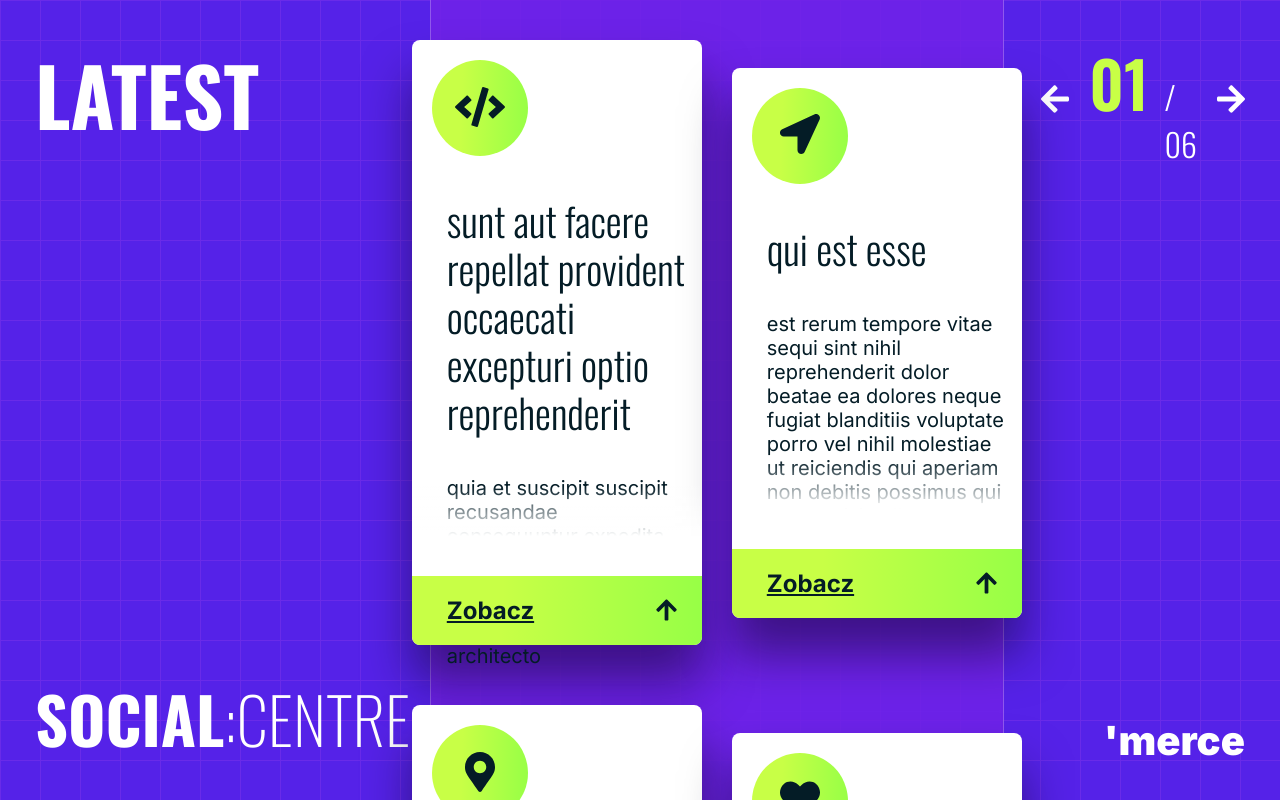
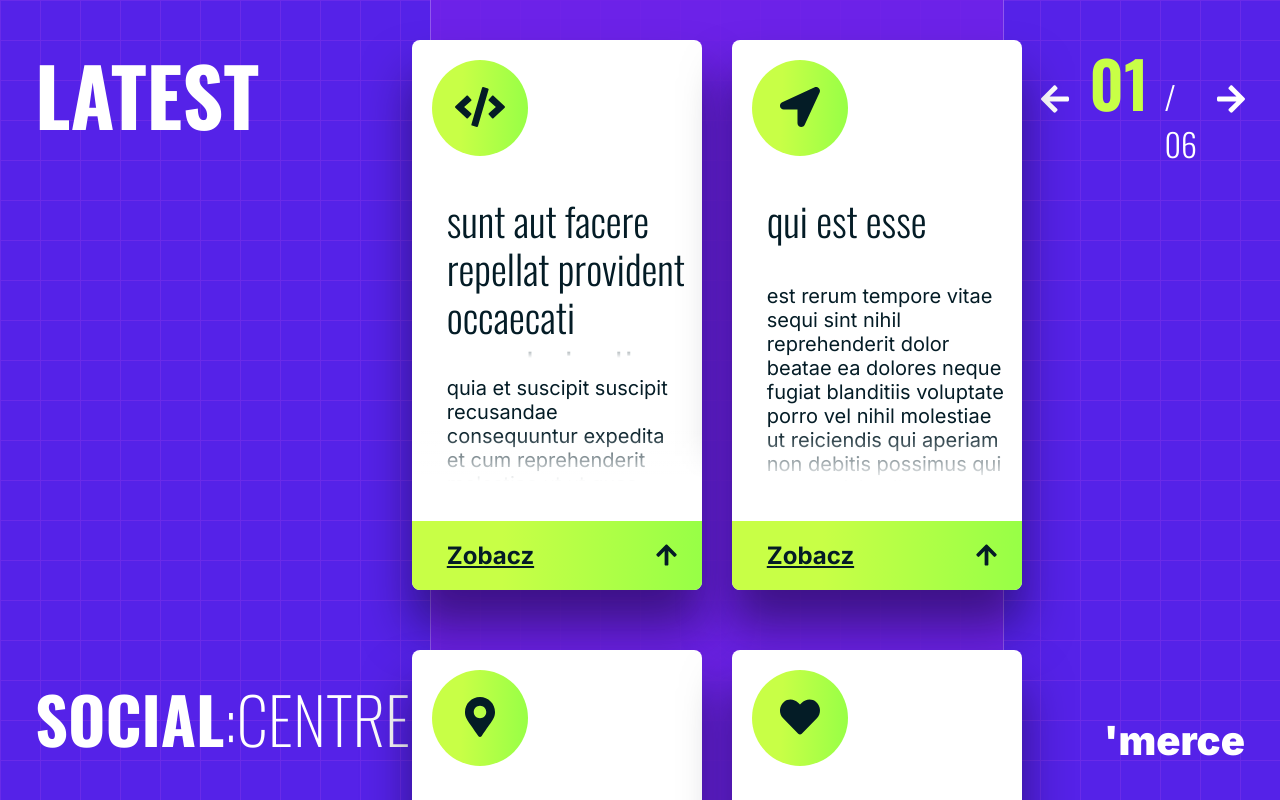
Before and after one commit to matikanek/blog-forum-sample, an Angular app in the folder blog-forum/: page /posts in a window 1280 px wide. Built offline with nearby package versions, Linux system fonts and the light colour scheme.

Commit message:
Fixing scalable problem with body text in post container

```diff
--- a/blog-forum/src/app/+posts/modules/posts-list/components/posts-list-list/posts-list-list.component.scss
+++ b/blog-forum/src/app/+posts/modules/posts-list/components/posts-list-list/posts-list-list.component.scss
@@ -29,6 +29,7 @@
   color: #041c26;
   margin: 30px 15px;
   min-height: 550px;
+  max-height: 550px;
   background-color: #fff;
   box-shadow: 0px 36px 48px rgba(13, 4, 35, 0.5);
   border-radius: 8px;
@@ -59,6 +60,16 @@
   font-weight: 300;
   line-height: 48px;
   padding: 20px 15px 40px 35px;
+  max-height: 200px;
+  overflow: hidden;
+  background-image: linear-gradient(
+    to bottom,
+    #041c26 160px,
+    transparent 182px
+  );
+  -webkit-background-clip: text;
+  background-clip: text;
+  -webkit-text-fill-color: transparent;
 }
 
 .posts-list-list__post-content-body {
@@ -66,7 +77,8 @@
   font-family: "Inter", sans-serif;
   font-weight: 400;
   padding: 0px 15px 0px 35px;
-  max-height: 100px;
+  flex-grow: 1;
+  overflow: hidden;
 }
 
 .posts-list-list__post-content-preview {
```
